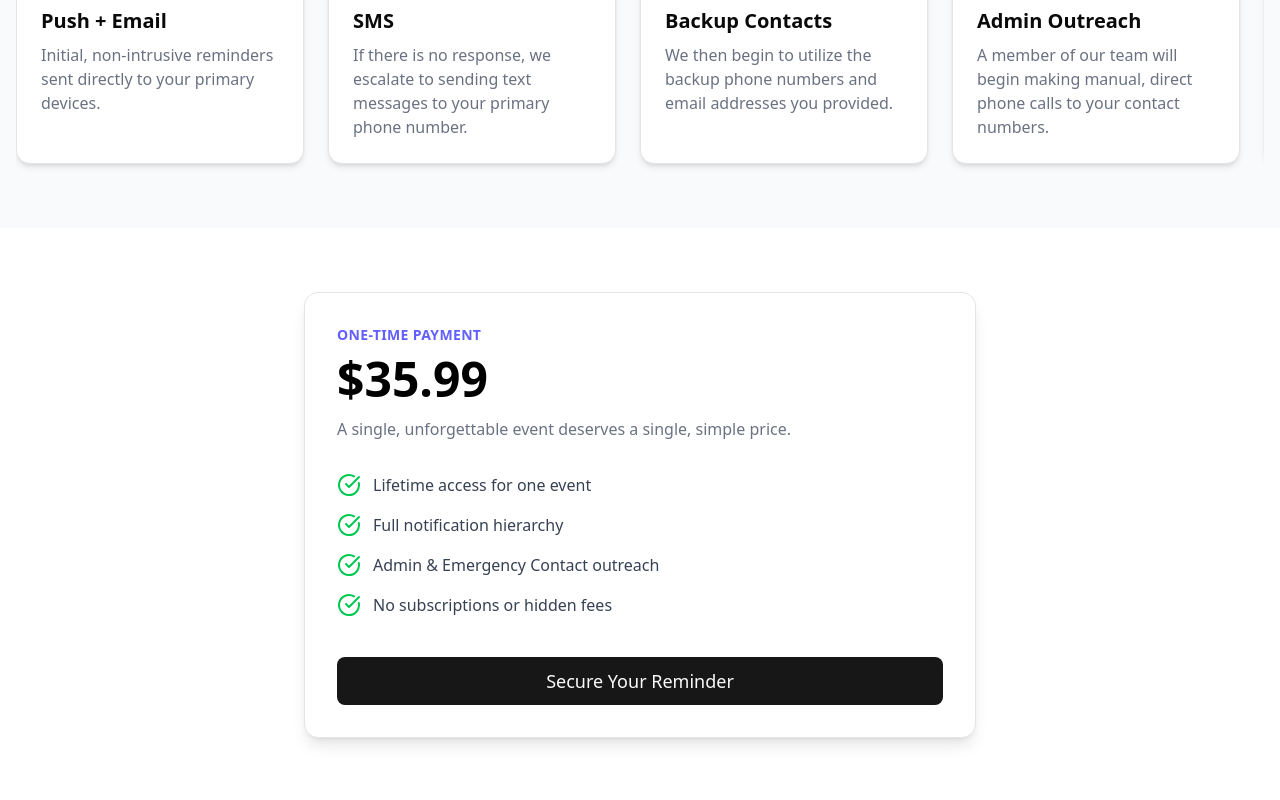
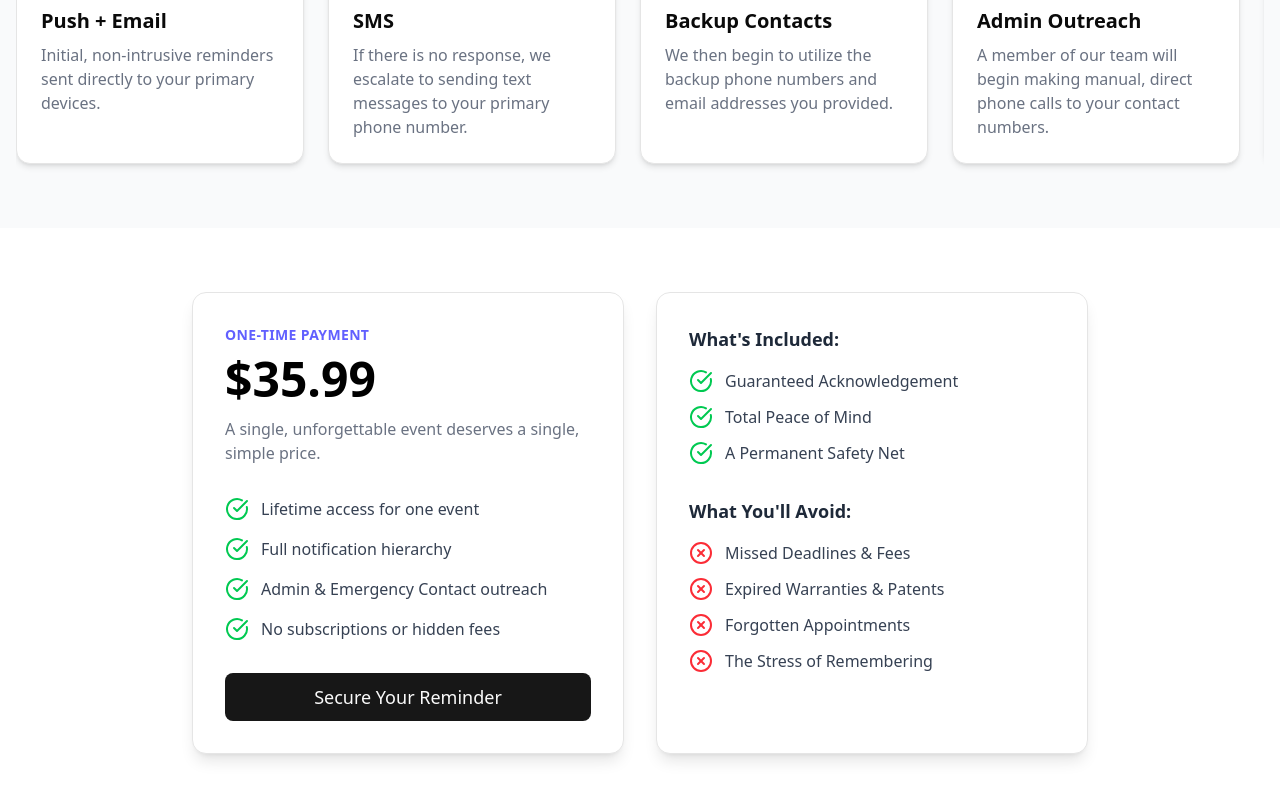
Before and after one commit to ethanbetts63/memorylock, a React app in the folder frontend/: page / in a window 1280 px wide. Shown: the part 861-1661 px from the top of the page. Built offline with nearby package versions, Linux system fonts and the light colour scheme; the HTML template or start-up script is replaced by a standard one.

Commit message:
checkpoint

```diff
--- a/frontend/src/components/Pricing.tsx
+++ b/frontend/src/components/Pricing.tsx
@@ -1,6 +1,6 @@
 import React from 'react';
 import { Button } from "@/components/ui/button";
-import { CheckCircle } from 'lucide-react';
+import { CheckCircle, XCircle } from 'lucide-react';
 
 const features = [
   "Lifetime access for one event",
@@ -9,12 +9,29 @@ const features = [
   "No subscriptions or hidden fees",
 ];
 
+const included = [
+  "Guaranteed Acknowledgement",
+  "Total Peace of Mind",
+  "A Permanent Safety Net",
+];
+
+const avoided = [
+  "Missed Deadlines & Fees",
+  "Expired Warranties & Patents",
+  "Forgotten Appointments",
+  "The Stress of Remembering",
+];
+
 const Pricing: React.FC = () => {
   return (
     <div className="w-full py-16">
       <div className="container mx-auto px-4">
-        <div className="max-w-md mx-auto bg-white border rounded-xl shadow-lg overflow-hidden md:max-w-2xl">
-          <div className="p-8">
+        {/* Grid container for the two cards */}
+        <div className="grid grid-cols-1 lg:grid-cols-2 gap-8 max-w-4xl mx-auto">
+
+          {/* Pricing Card */}
+          <div className="bg-white border rounded-xl shadow-lg flex flex-col">
+            <div className="p-8 flex-grow">
               <div className="uppercase tracking-wide text-sm text-indigo-500 font-semibold">One-Time Payment</div>
               <p className="block mt-1 text-5xl leading-tight font-bold text-black">$35.99</p>
               <p className="mt-2 text-gray-500">A single, unforgettable event deserves a single, simple price.</p>
@@ -22,18 +39,50 @@ const Pricing: React.FC = () => {
               <ul className="mt-8 space-y-4">
                 {features.map((feature, index) => (
                   <li key={index} className="flex items-center">
-                  <CheckCircle className="h-6 w-6 text-green-500 mr-3" />
+                    <CheckCircle className="h-6 w-6 text-green-500 mr-3 flex-shrink-0" />
                     <span className="text-gray-700">{feature}</span>
                   </li>
                 ))}
               </ul>
-
-            <div className="mt-10">
+            </div>
+            <div className="p-8 pt-0">
               <Button className="w-full h-12 text-lg">
                 Secure Your Reminder
               </Button>
             </div>
           </div>
+
+          {/* Value Proposition Card */}
+          <div className="bg-white border rounded-xl shadow-lg flex flex-col">
+            <div className="p-8 flex-grow">
+              {/* Included List */}
+              <div>
+                <h3 className="text-lg font-semibold text-gray-800">What's Included:</h3>
+                <ul className="mt-4 space-y-3">
+                  {included.map((item, index) => (
+                    <li key={index} className="flex items-center">
+                      <CheckCircle className="h-6 w-6 text-green-500 mr-3 flex-shrink-0" />
+                      <span className="text-gray-700">{item}</span>
+                    </li>
+                  ))}
+                </ul>
+              </div>
+
+              {/* Avoided List */}
+              <div className="mt-8">
+                <h3 className="text-lg font-semibold text-gray-800">What You'll Avoid:</h3>
+                <ul className="mt-4 space-y-3">
+                  {avoided.map((item, index) => (
+                    <li key={index} className="flex items-center">
+                      <XCircle className="h-6 w-6 text-red-500 mr-3 flex-shrink-0" />
+                      <span className="text-gray-700">{item}</span>
+                    </li>
+                  ))}
+                </ul>
+              </div>
+            </div>
+          </div>
+
         </div>
       </div>
     </div>
```
Also changed, not shown: 1 other file (tests, documents, lock files or other folders). Lines whose indentation alone changed are shown as unchanged.
